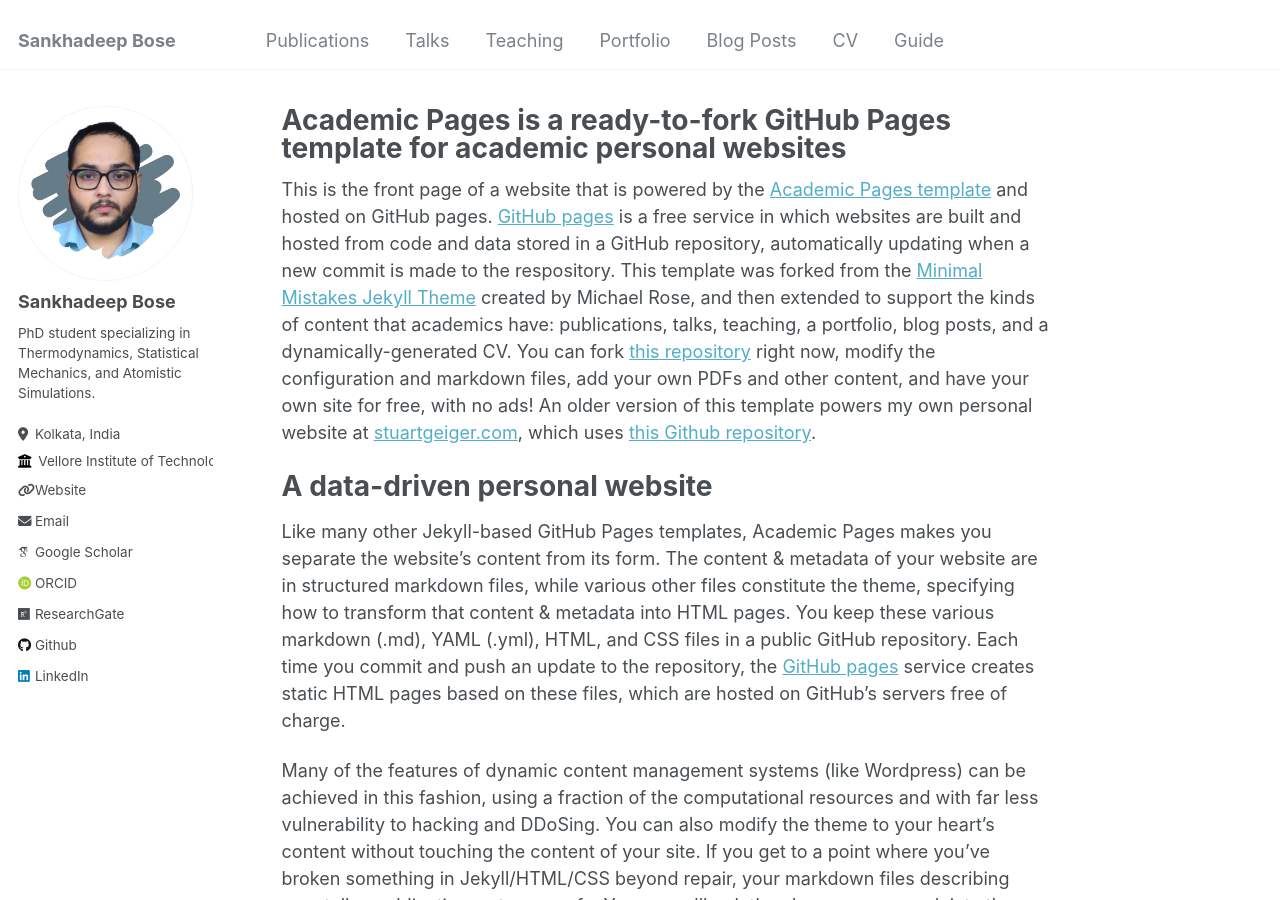
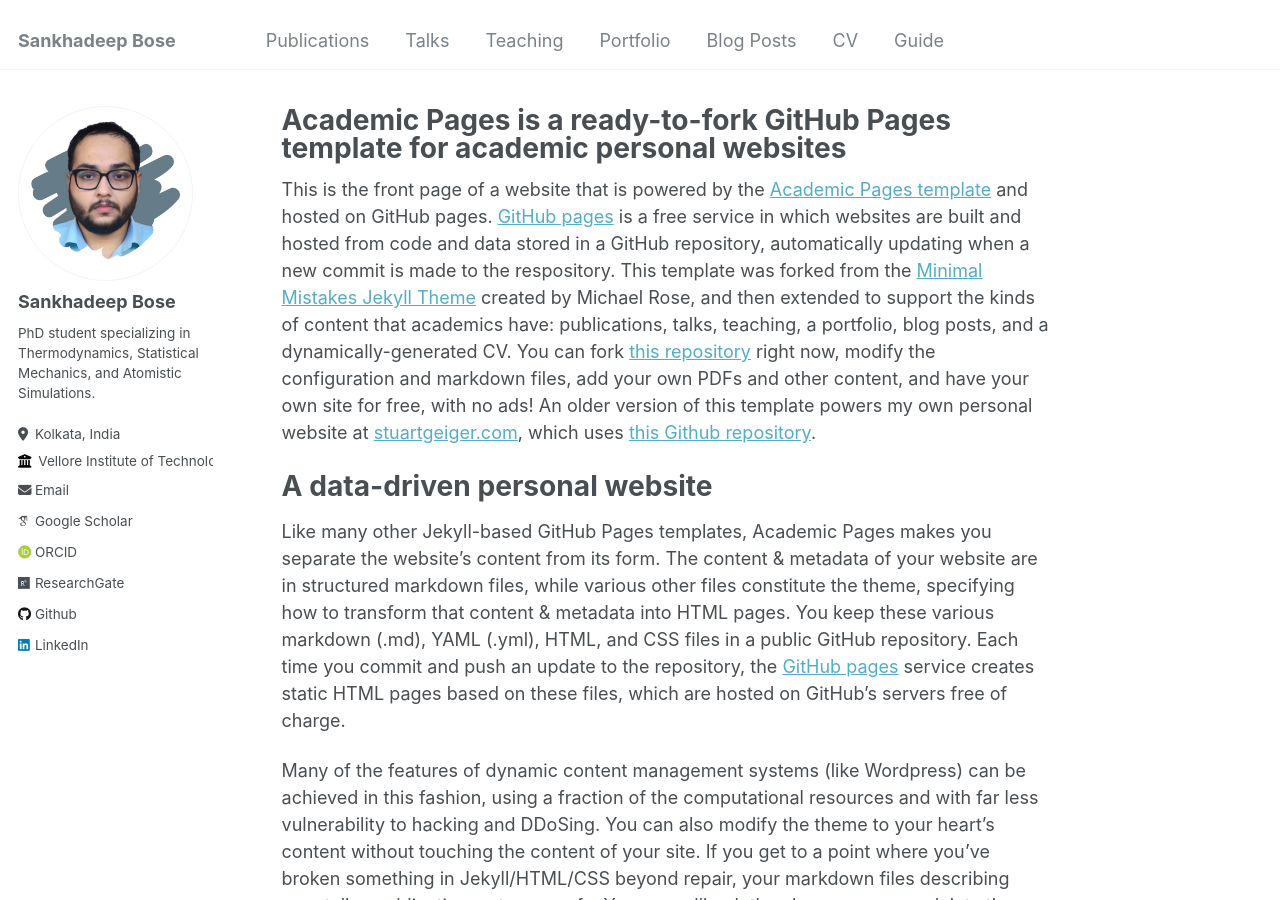
Before and after one commit to sankhadeepbose/sankhadeepbose.github.io, a Jekyll site: the page built from _pages/about.md, in a window 1280 px wide and 900 px high. Built offline with Jekyll 4.4.1, drawn with Linux system fonts in a browser that asks for light colours; some web fonts are replaced.

```diff
--- a/_config.yml
+++ b/_config.yml
@@ -27,7 +27,7 @@ author:
   bio              : "PhD student specializing in Thermodynamics, Statistical Mechanics, and Atomistic Simulations."
   location         : "Kolkata, India"
   employer         : "Vellore Institute of Technology"
-  uri              : "https://sankhadeepbose.github.io"
+#  uri              : "https://sankhadeepbose.github.io"
   email            : "bose.sankhadeep@protonmail.ch"
 
   # Academic websites
```
